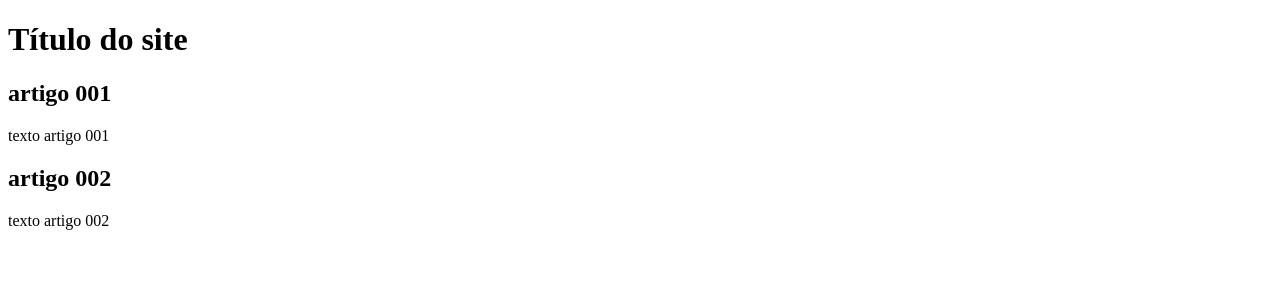
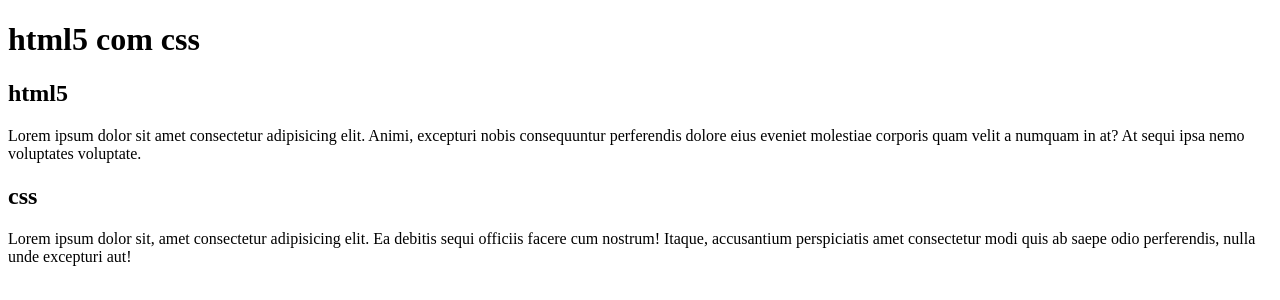
Before and after one commit to DanielTurkot/projeto-site, a plain HTML site: page index.html in a window 1280 px wide. Drawn offline with Linux system fonts and the light colour scheme.

Commit message:
comecei com conteudo

```diff
--- a/index.html
+++ b/index.html
@@ -8,15 +8,15 @@
 <body>
     <main>
         <header>
-            <h1>Título do site</h1>
+            <h1>html5 com css</h1>
         </header>
         <article>
-            <h2>artigo 001</h2>
-            <p>texto artigo 001</p>
+            <h2>html5</h2>
+            <p>Lorem ipsum dolor sit amet consectetur adipisicing elit. Animi, excepturi nobis consequuntur perferendis dolore eius eveniet molestiae corporis quam velit a numquam in at? At sequi ipsa nemo voluptates voluptate.</p>
         </article>
         <article>
-            <h2>artigo 002</h2>
-            <p>texto artigo 002</p>
+            <h2>css</h2>
+            <p>Lorem ipsum dolor sit, amet consectetur adipisicing elit. Ea debitis sequi officiis facere cum nostrum! Itaque, accusantium perspiciatis amet consectetur modi quis ab saepe odio perferendis, nulla unde excepturi aut!</p>
         </article>
     </main>
 </body>
```
